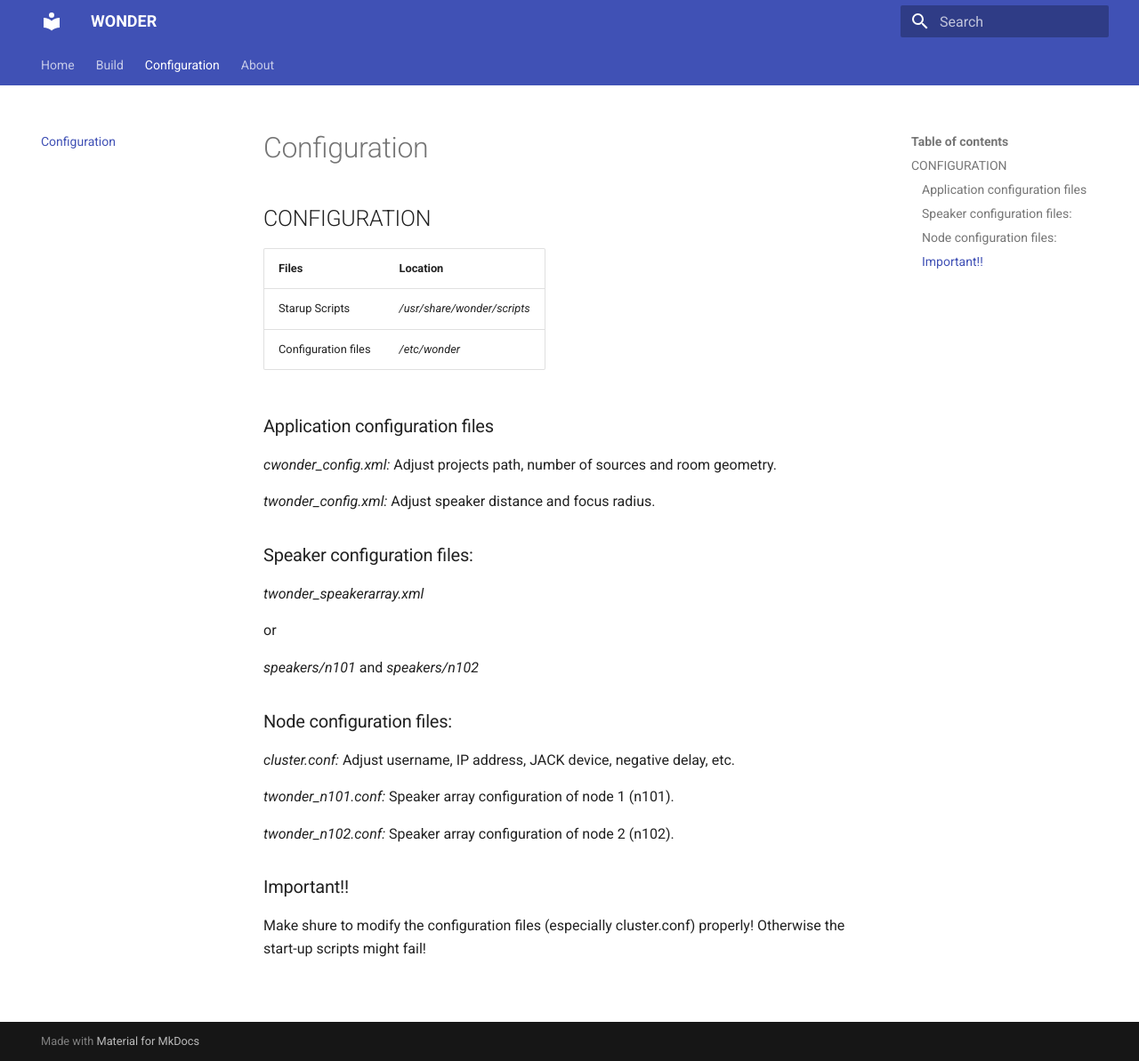
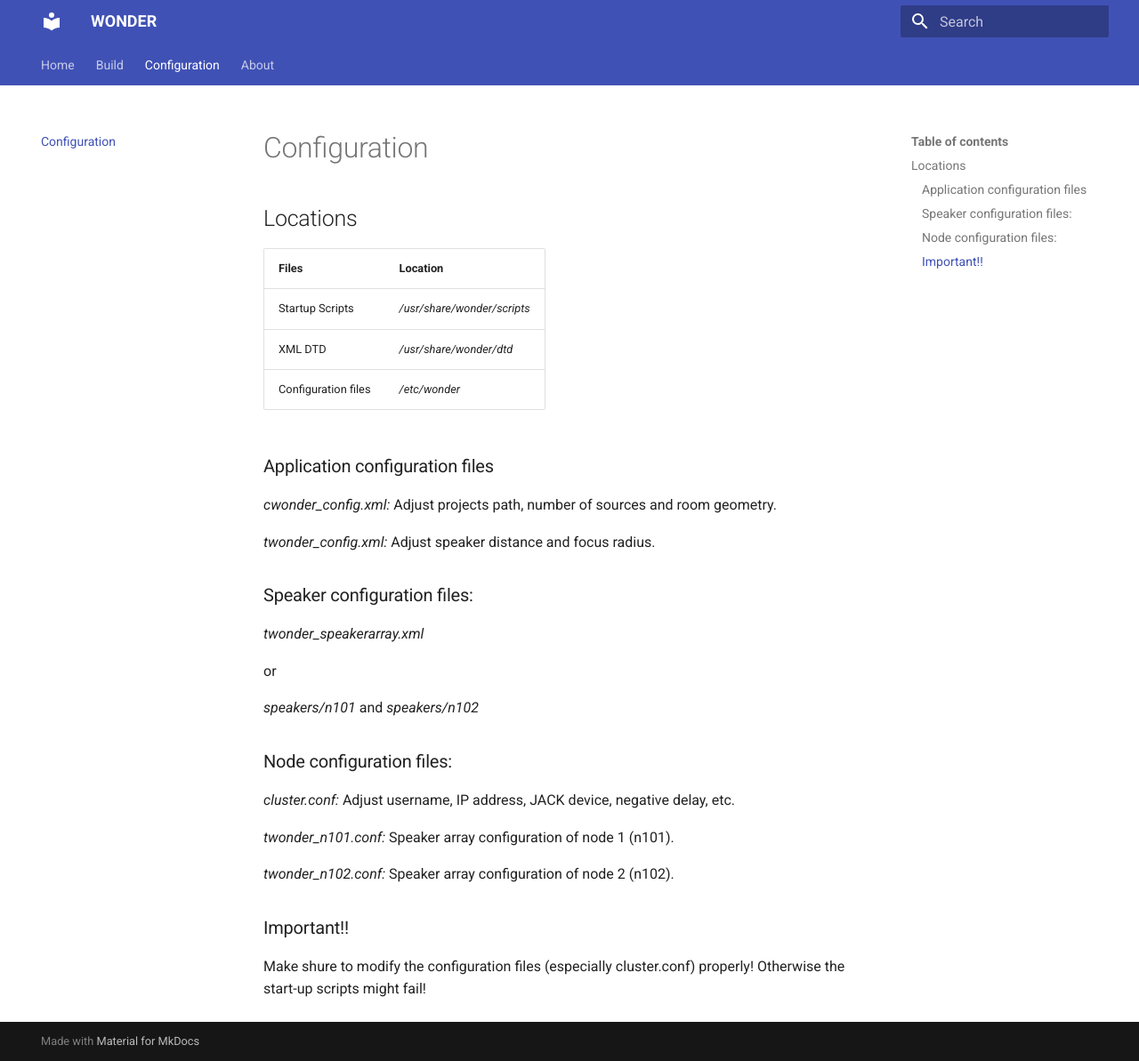
Before and after one commit to tu-studio/wonder, an MkDocs documentation site: the page built from docs/Config.md, in a window 1280 px wide and 1193 px high. Shown: the whole window at 89% size. Built offline with MkDocs 1.6.1 and Material for MkDocs 9.7.7, drawn with Linux system fonts in a browser that asks for light colours.

Commit message:
Add XML DTD location to docs

```diff
--- a/docs/Config.md
+++ b/docs/Config.md
@@ -1,8 +1,9 @@
-## CONFIGURATION
+## Locations
 
 |Files|Location|
 |---    |---    |
-|Starup Scripts |*/usr/share/wonder/scripts*|
+|Startup Scripts |*/usr/share/wonder/scripts*|
+|XML DTD |*/usr/share/wonder/dtd*|
 |Configuration files|*/etc/wonder*|
 
 ### Application configuration files
```
